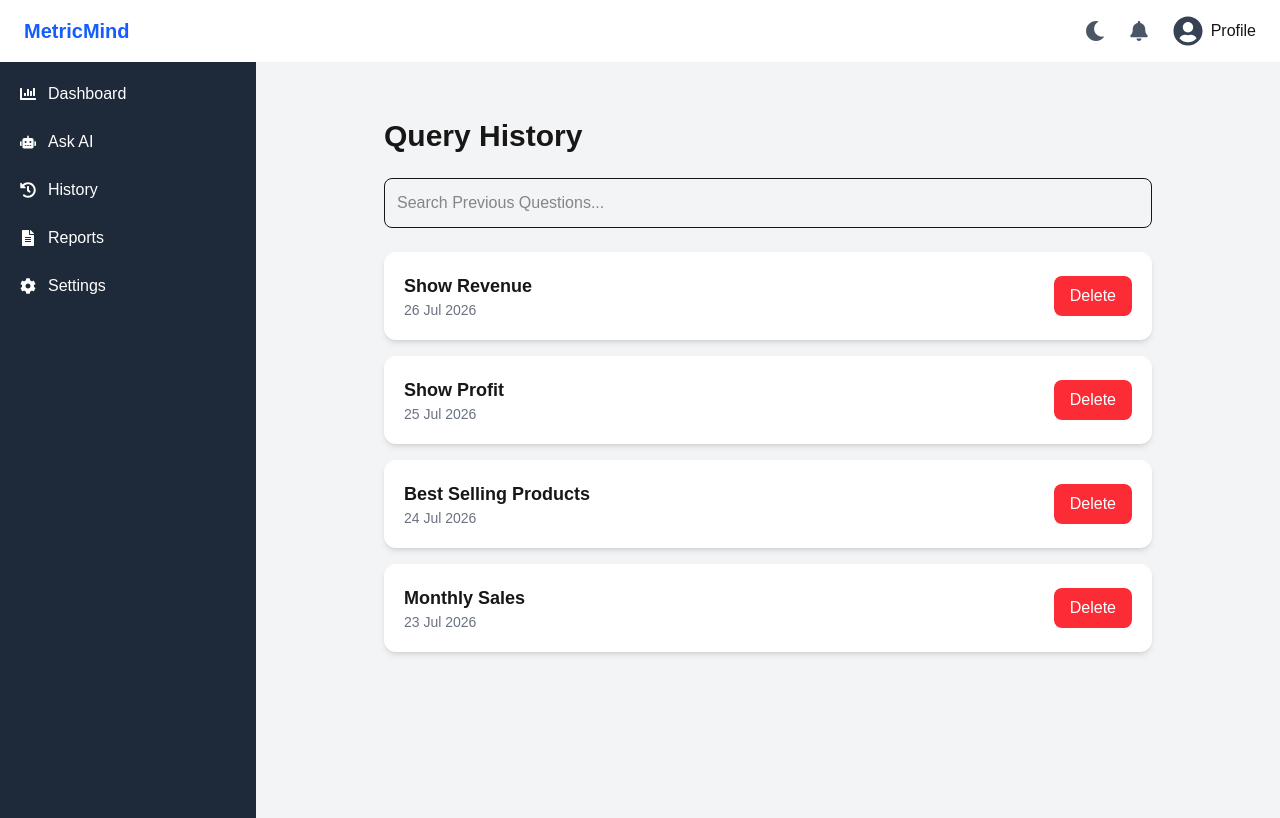
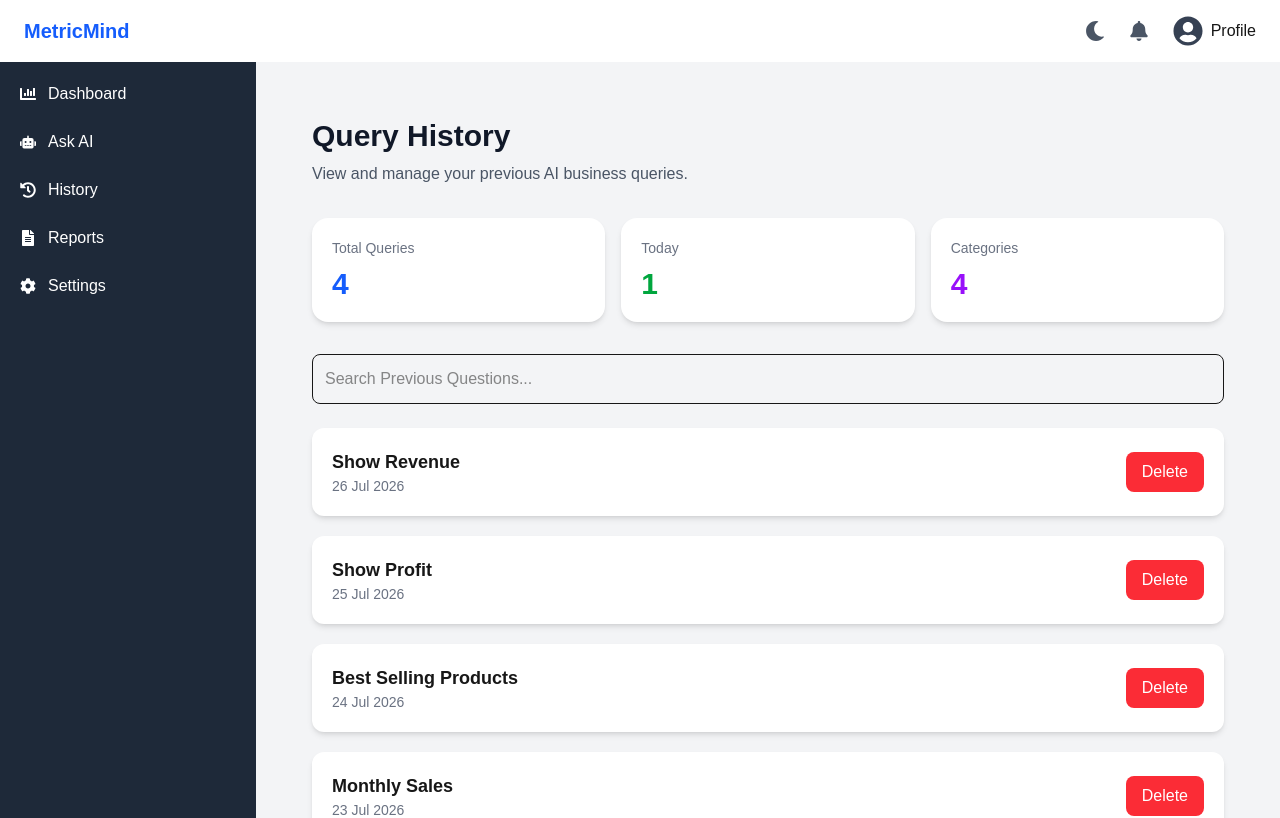
Before and after one commit to ruthalajaswanthkumar-hue/-metricmind-agentic-bi, a Next.js app in the folder frontend_2/: page /history in a window 1280 px wide. Shown: the top 818 px of the page. Built offline with nearby package versions, Linux system fonts and the light colour scheme.

Commit message:
Updated page.tsx

```diff
--- a/frontend_2/app/history/page.tsx
+++ b/frontend_2/app/history/page.tsx
@@ -1,73 +1,554 @@
 "use client";
 
+
 import { useState } from "react";
+import { motion } from "framer-motion";
+
 import HistoryCard from "@/components/history/HistoryCard";
 import HistorySearch from "@/components/history/HistorySearch";
 
-export default function HistoryPage() {
-  const [history, setHistory] = useState([
+
+
+type HistoryItem = {
+
+  id:number;
+
+  question:string;
+
+  answer:string;
+
+  date:string;
+
+  category:string;
+
+};
+
+
+
+
+
+export default function HistoryPage(){
+
+
+  const [history,setHistory] = useState<HistoryItem[]>([
+
+
     {
-      id: 1,
-      question: "Show Revenue",
-      date: "26 Jul 2026",
+      id:1,
+      question:"Show Revenue",
+      answer:"Revenue increased by 12% this month.",
+      date:"26 Jul 2026",
+      category:"Sales",
     },
+
+
     {
-      id: 2,
-      question: "Show Profit",
-      date: "25 Jul 2026",
+      id:2,
+      question:"Show Profit",
+      answer:"Profit margin improved by 8%.",
+      date:"25 Jul 2026",
+      category:"Finance",
     },
+
+
     {
-      id: 3,
-      question: "Best Selling Products",
-      date: "24 Jul 2026",
+      id:3,
+      question:"Best Selling Products",
+      answer:"Laptop and Mobile are top selling products.",
+      date:"24 Jul 2026",
+      category:"Products",
     },
+
+
     {
-      id: 4,
-      question: "Monthly Sales",
-      date: "23 Jul 2026",
+      id:4,
+      question:"Monthly Sales",
+      answer:"July sales are higher than June.",
+      date:"23 Jul 2026",
+      category:"Analytics",
     },
+
+
   ]);
 
-  const [search, setSearch] = useState("");
 
-  const deleteHistory = (id: number) => {
-    setHistory((prevHistory) =>
-      prevHistory.filter((item) => item.id !== id)
+
+
+
+  const [search,setSearch] = useState("");
+
+
+
+
+
+
+  function deleteHistory(id:number){
+
+
+    setHistory((prev)=>
+
+      prev.filter(
+        (item)=>item.id!==id
+      )
+
     );
-  };
 
-  const filteredHistory = history.filter((item) =>
-    item.question.toLowerCase().includes(search.toLowerCase())
+
+  }
+
+
+
+
+
+
+
+  const filteredHistory = history.filter((item)=>
+
+    item.question
+    .toLowerCase()
+    .includes(
+      search.toLowerCase()
+    )
+
   );
 
+
+
+
+
+
+
+  const totalQueries = history.length;
+
+
+
+  const todayQueries = history.filter(
+    (item)=>item.date==="26 Jul 2026"
+  ).length;
+
+
+
+
+  const totalCategories = new Set(
+
+    history.map(
+      (item)=>item.category
+    )
+
+  ).size;
+
+
+
+
+
+
+
+
+
   return (
-    <main className="min-h-screen bg-gray-100 p-8">
-      <div className="max-w-3xl mx-auto">
-        <h1 className="text-3xl font-bold mb-6">
-          Query History
-        </h1>
+
+
+
+    <main
+
+      className="
+      min-h-screen
+      bg-gray-100
+      p-5
+      sm:p-8
+
+      dark:bg-slate-950
+      "
+
+    >
+
+
+
+
+
+      <motion.div
+
+
+        initial={{
+          opacity:0,
+          y:30,
+        }}
+
+
+        animate={{
+          opacity:1,
+          y:0,
+        }}
+
+
+        transition={{
+          duration:0.5,
+        }}
+
+
+
+        className="
+        mx-auto
+        max-w-5xl
+        "
+
+      >
+
+
+
+
+
+
+
+        {/* Header */}
+
+
+
+
+        <div className="mb-8">
+
+
+          <h1
+
+            className="
+            text-3xl
+            font-bold
+            text-gray-900
+
+            dark:text-white
+            "
+
+          >
+
+            Query History
+
+          </h1>
+
+
+
+
+
+          <p
+
+            className="
+            mt-2
+            text-gray-600
+
+            dark:text-gray-400
+            "
+
+          >
+
+            View and manage your previous AI business queries.
+
+          </p>
+
+
+
+        </div>
+
+
+
+
+
+
+
+
+        {/* Stats Cards */}
+
+
+
+
+
+        <div
+
+          className="
+          mb-8
+          grid
+          gap-4
+          sm:grid-cols-3
+          "
+
+        >
+
+
+
+
+          <div
+
+            className="
+            rounded-2xl
+            bg-white
+            p-5
+            shadow-md
+
+            dark:bg-slate-900
+            "
+
+          >
+
+
+            <p className="
+            text-sm
+            text-gray-500
+            dark:text-gray-400
+            ">
+
+              Total Queries
+
+            </p>
+
+
+            <h2 className="
+            mt-2
+            text-3xl
+            font-bold
+            text-blue-600
+            ">
+
+              {totalQueries}
+
+            </h2>
+
+
+
+          </div>
+
+
+
+
+
+
+
+          <div
+
+            className="
+            rounded-2xl
+            bg-white
+            p-5
+            shadow-md
+
+            dark:bg-slate-900
+            "
+
+          >
+
+
+            <p className="
+            text-sm
+            text-gray-500
+            dark:text-gray-400
+            ">
+
+              Today
+
+            </p>
+
+
+
+            <h2 className="
+            mt-2
+            text-3xl
+            font-bold
+            text-green-600
+            ">
+
+              {todayQueries}
+
+            </h2>
+
+
+
+          </div>
+
+
+
+
+
+
+
+          <div
+
+            className="
+            rounded-2xl
+            bg-white
+            p-5
+            shadow-md
+
+            dark:bg-slate-900
+            "
+
+          >
+
+
+            <p className="
+            text-sm
+            text-gray-500
+            dark:text-gray-400
+            ">
+
+              Categories
+
+            </p>
+
+
+
+            <h2 className="
+            mt-2
+            text-3xl
+            font-bold
+            text-purple-600
+            ">
+
+              {totalCategories}
+
+            </h2>
+
+
+
+          </div>
+
+
+
+
+
+
+        </div>
+
+
+
+
+
+
+
+
+
+        {/* Search */}
+
+
 
         <HistorySearch
+
           search={search}
+
           setSearch={setSearch}
+
         />
 
-        <div className="space-y-4 mt-6">
-          {filteredHistory.length === 0 ? (
-            <p className="text-gray-500">
-              No matching history found.
-            </p>
-          ) : (
-            filteredHistory.map((item) => (
+
+
+
+
+
+
+
+
+        {/* History List */}
+
+
+
+
+
+        <div
+
+          className="
+          mt-6
+          space-y-5
+          "
+
+        >
+
+
+
+
+
+          {
+
+            filteredHistory.length===0
+
+
+            ?
+
+
+            (
+
+
+              <div
+
+                className="
+                rounded-2xl
+                bg-white
+                p-8
+                text-center
+                text-gray-500
+                shadow-md
+
+                dark:bg-slate-900
+                dark:text-gray-400
+                "
+
+              >
+
+                No matching history found.
+
+
+              </div>
+
+
+            )
+
+
+
+            :
+
+
+
+            filteredHistory.map((item)=>(
+
+
               <HistoryCard
+
+
                 key={item.id}
+
+
                 item={item}
+
+
                 onDelete={deleteHistory}
+
+
               />
+
+
             ))
-          )}
+
+
+          }
+
+
+
+
+
         </div>
-      </div>
+
+
+
+
+
+
+      </motion.div>
+
+
+
+
+
+
     </main>
+
+
+
   );
+
+
 }
```
